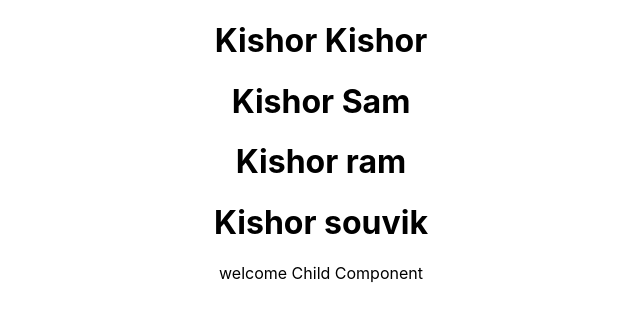
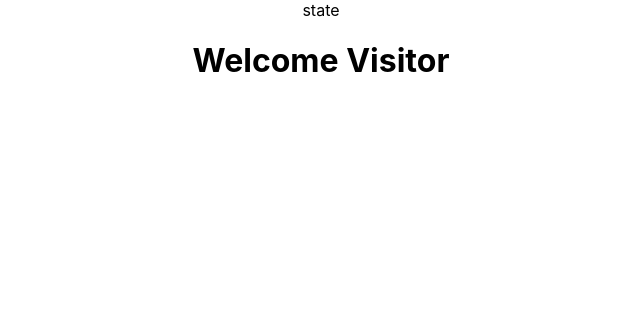
Before and after one commit to gostgmaer/react-first-app-practices, a React (Create React App) app: page / in a window 1280 px wide. Shown: the top 322 px of the page, without its empty margins (319-959 px from the left). Built offline with nearby package versions, Linux system fonts and the light colour scheme.

Commit message:
message Component

```diff
--- a/src/App.js
+++ b/src/App.js
@@ -3,7 +3,11 @@ import './App.css';
 import Greed from './components/Greed';
 import ClassComponent from './components/ClassComponent';
 import Helow from './components/Helow';
-import Welcome from './components/welcome'
+// import Welcome from './components/welcome';
+import Message from './components/message'
+import State from './components/state';
+
+
 
 function App() {
   return (
@@ -22,14 +26,17 @@ function App() {
           Learn React
         </a>
       </header> */}
+     <State></State>
 
       {/* <ClassComponent></ClassComponent>
       <Helow></Helow> */}
-       <Greed name="Kishor" />
+       {/* <Greed name="Kishor" />
        <Greed name="Sam" />
        <Greed name="ram" />
-        <Greed name="souvik" />
-        <Welcome name="Child Component"  ></Welcome>
+        <Greed name="souvik" /> */}
+        {/* <Welcome name="Child Component"  ></Welcome> */}
+
+        <Message></Message>
     </div>
   );
 }
--- /dev/null
+++ b/src/components/message.js
@@ -0,0 +1,13 @@
+import React, { Component } from 'react'
+
+class message extends Component {
+  render() {
+    return (
+      <div>
+        <h1>Welcome Visitor</h1>
+      </div>
+    )
+  }
+}
+
+export default message
--- a/src/components/state.js
+++ b/src/components/state.js
@@ -0,0 +1,9 @@
+import React from 'react'
+
+function state() {
+  return (
+    <div>state</div>
+  )
+}
+
+export default state
```
